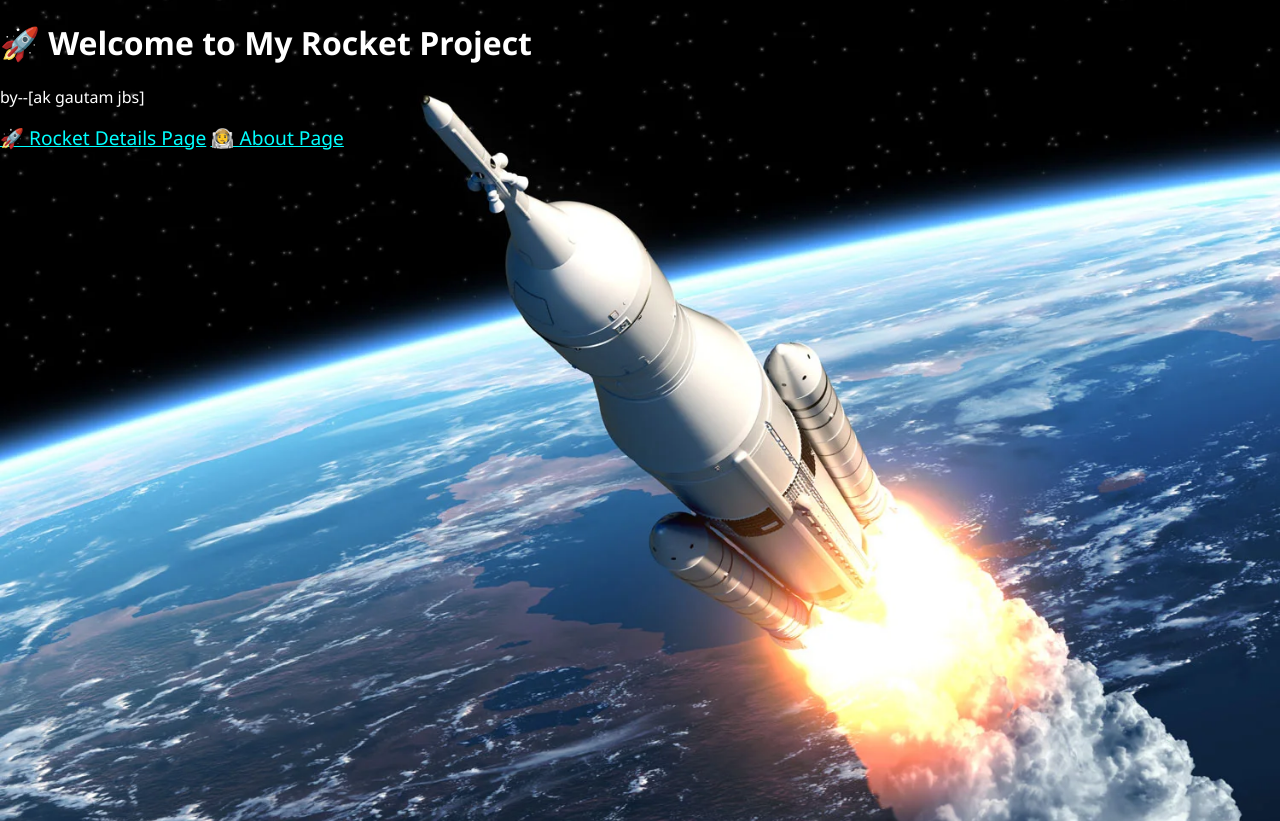
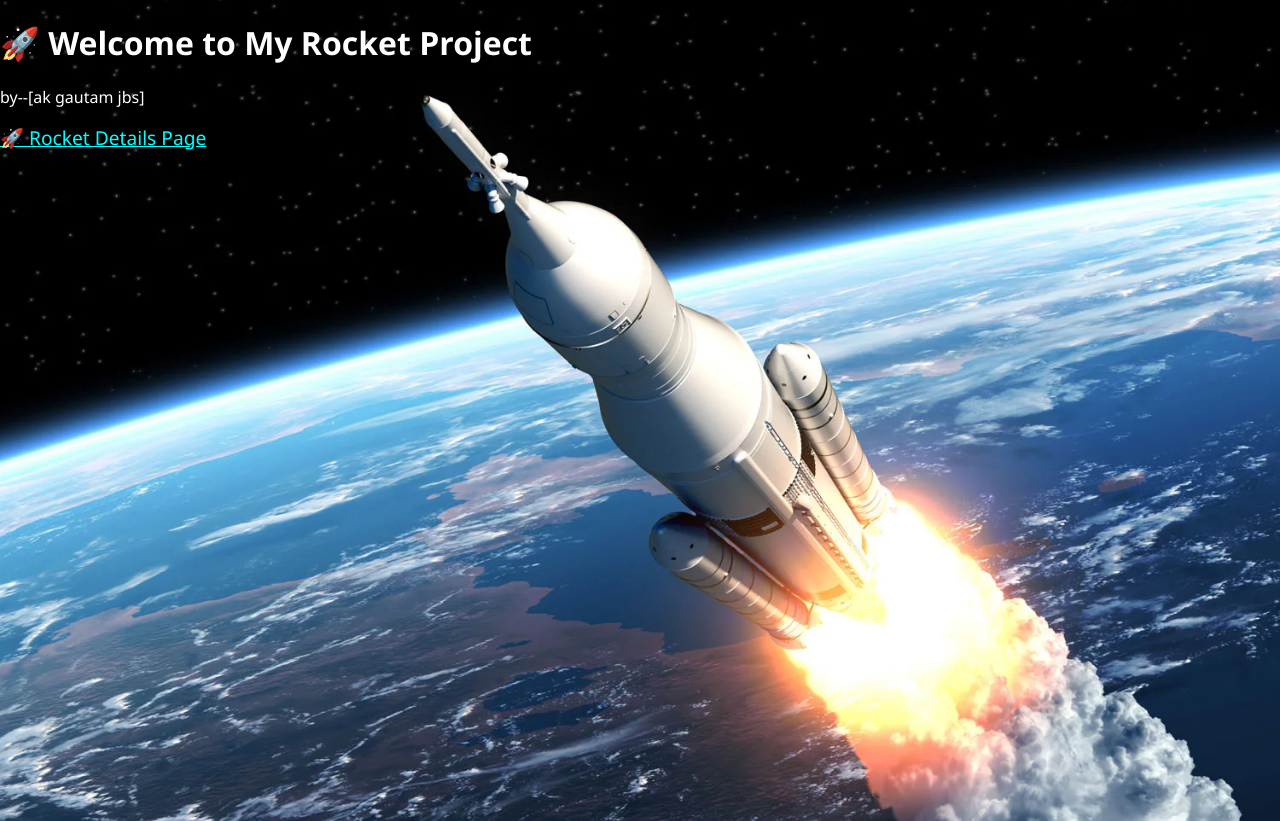
Before and after one commit to akgautamitservice/rocket-project, a plain HTML site: page index.html in a window 1280 px wide. Drawn offline with Linux system fonts and the light colour scheme.

Commit message:
Update index.html

```diff
--- a/index.html
+++ b/index.html
@@ -10,7 +10,6 @@
   <h1>🚀 Welcome to My Rocket Project</h1>
   <p>by--[ak gautam jbs]</p>
   <a href="rocket.html" style="color: #0ff; font-size: 1.2em; text-decoration: underline;">🚀 Rocket Details Page</a>
-<a href="about.html" style="color: #0ff; font-size: 1.2em; text-decoration: underline;">👨‍🚀 About Page</a>
 <br/>
 </body>
 </html>
```
